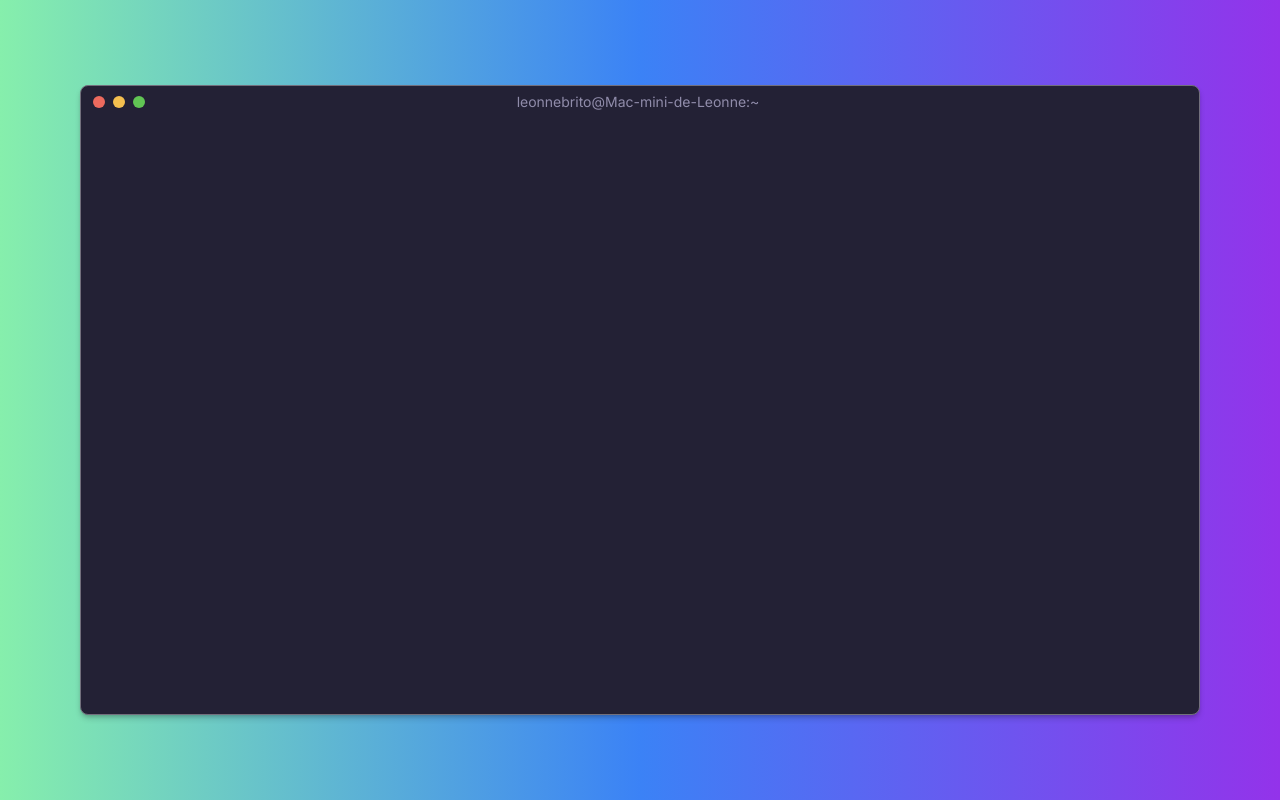
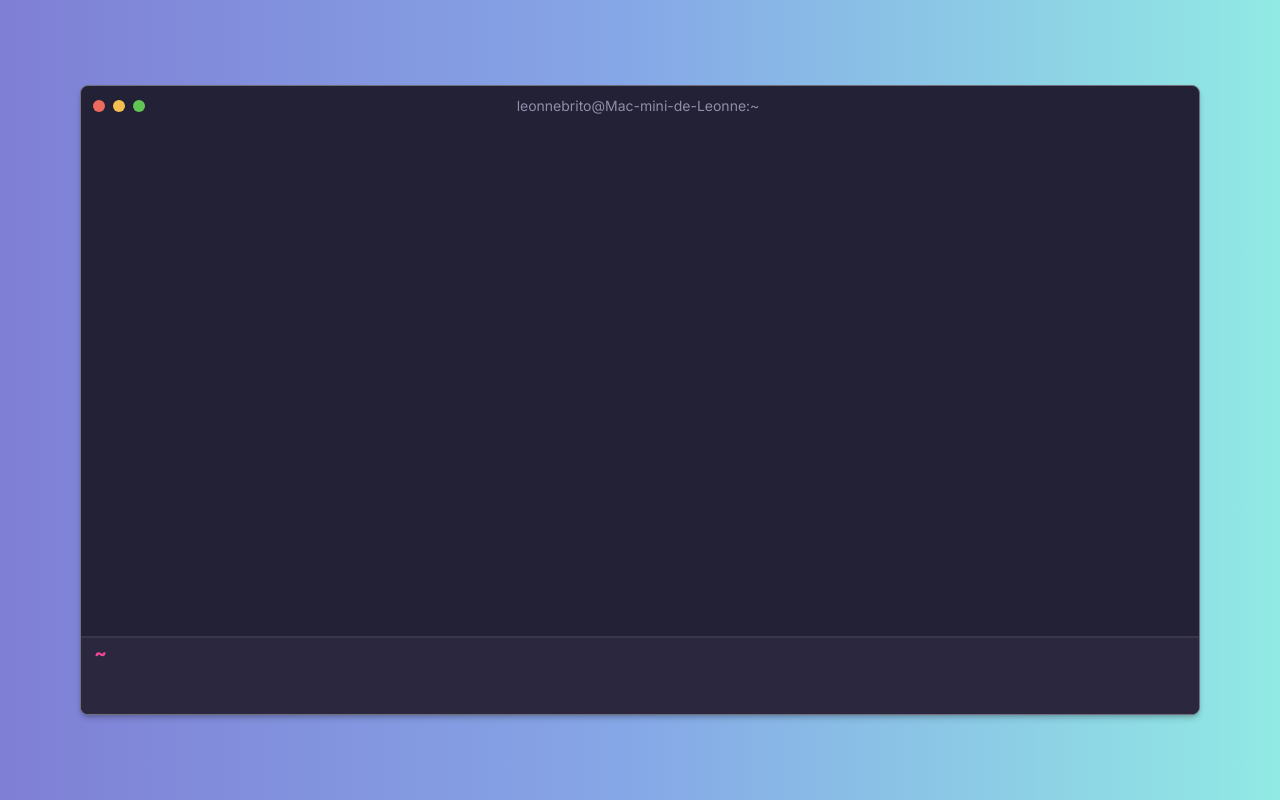
Before and after one commit to LeonneBrito/leonnebrito.com.br, a Next.js app: page / in a window 1280 px wide. Built offline with nearby package versions, Linux system fonts and the light colour scheme.

Commit message:
feat: create footer component

```diff
--- a/src/app/layout.tsx
+++ b/src/app/layout.tsx
@@ -3,6 +3,7 @@ import type { Metadata } from 'next'
 import { Inter } from 'next/font/google'
 
 import { Header } from '@/components/Header'
+import { Footer } from '@/components/Footer'
 
 const inter = Inter({ subsets: ['latin'] })
 
@@ -31,7 +32,10 @@ export default function RootLayout({
         <div className="z-10 relative h-screen p-20 flex items-center justify-center">
           <div className="bg-[#232135] overflow-hidden border border-[#72707D] w-full max-w-[1480px] aspect-video shadow-md shadow-black/20 rounded-lg grid grid-rows-layout">
             <Header />
-            {children}
+            <div className="h-full relative flex flex-col">
+              <div className="h-full relative">{children}</div>
+            </div>
+            <Footer />
           </div>
         </div>
       </body>
--- /dev/null
+++ b/src/components/Footer.tsx
@@ -0,0 +1,11 @@
+export function Footer() {
+  return (
+    <div className="px-3 py-2 text-[#8F8CA8] flex flex-col items-start justify-start bg-[#2a273f] border-t-2 border-[#72707D]/20">
+      <span className="text-pink-500 text-3xl font-bold">˜</span>
+      <input
+        type="text"
+        className="w-full bg-transparent focus:outline-none font-mono"
+      />
+    </div>
+  )
+}
--- a/src/components/Header.tsx
+++ b/src/components/Header.tsx
@@ -2,7 +2,7 @@
 
 export function Header() {
   return (
-    <div className="flex items-center justify-between px-3">
+    <div className="flex items-center justify-between px-3 min-h-[40px]">
       <div className="flex items-center gap-2">
         <button type="button" className="w-3 h-3 bg-[#ED6A5E] rounded-full" />
         <button type="button" className="w-3 h-3 bg-[#F4BF4F] rounded-full" />
--- a/tailwind.config.js
+++ b/tailwind.config.js
@@ -3,10 +3,10 @@ module.exports = {
   content: ['./src/**/*.{js,ts,jsx,tsx,mdx}'],
   theme: {
     backgroundImage: {
-      app: 'linear-gradient(to right, rgb(134, 239, 172), rgb(59, 130, 246), rgb(147, 51, 234))',
+      app: 'linear-gradient(to left, #91EAE4, #86A8E7, #7F7FD5)',
     },
     gridTemplateRows: {
-      layout: '2rem 1fr 1.5rem',
+      layout: 'auto 1fr auto',
     },
   },
   plugins: [],
```
